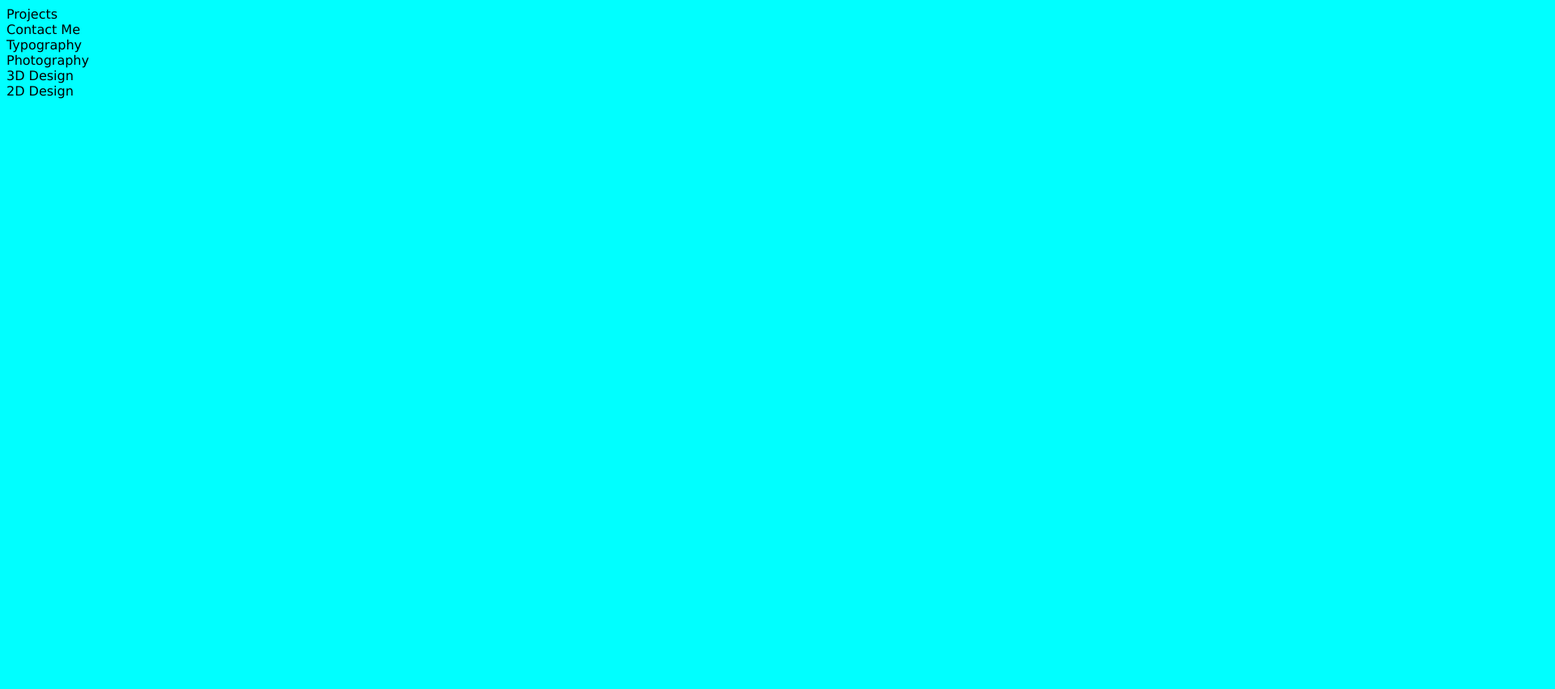
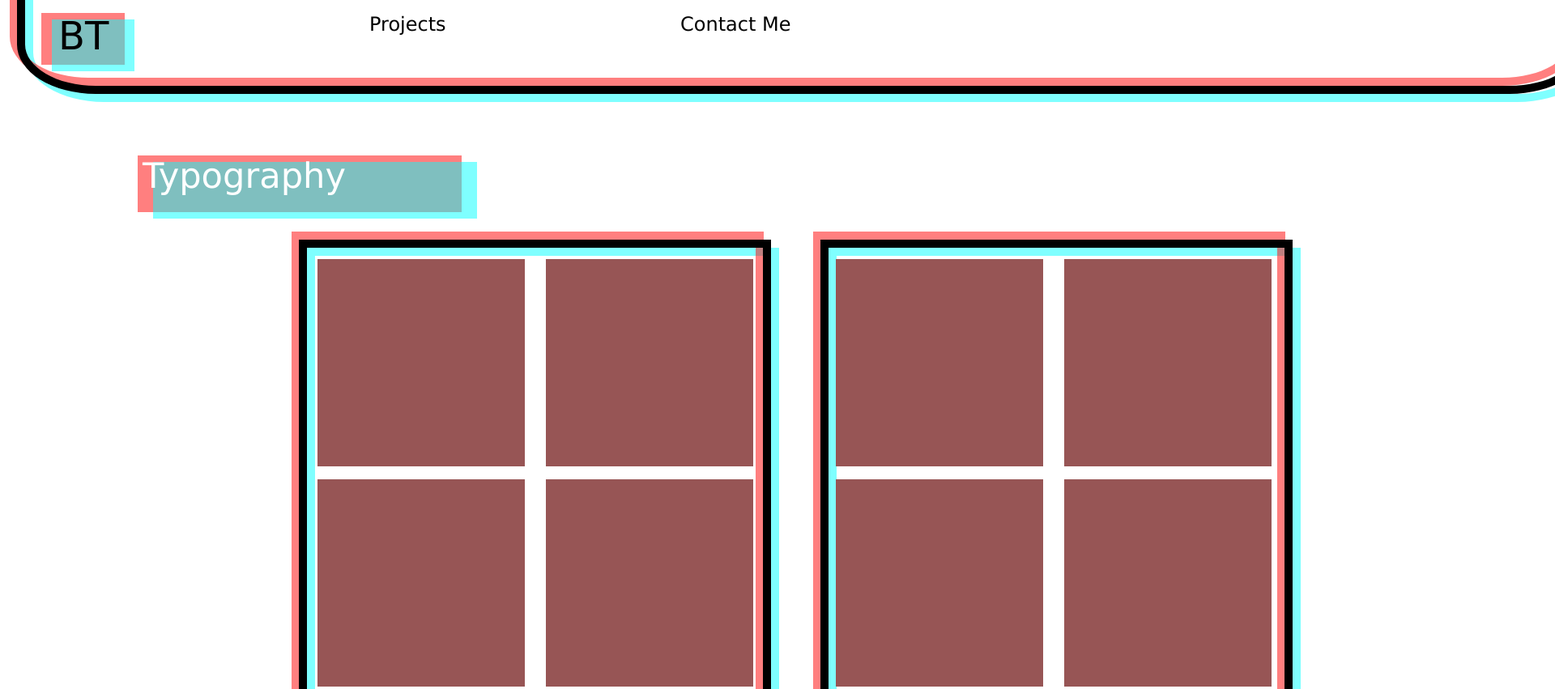
Before and after one commit to Timonz4ksu/Timonz4ksu.github.io, a plain HTML site: page index.html in a window 1280 px wide. Shown: the top 851 px of the page at 81% size, 1920 px wide, since content can reach past the window. Before the commit the page ends 800 px from the top, so only its background shows below. Drawn offline with Linux system fonts and the light colour scheme.

Commit message:
Big Updates

```diff
--- a/index.html
+++ b/index.html
@@ -8,8 +8,11 @@
         <link rel="stylesheet" href="style.css">
     </head>
     <body>
-        <div class="headder">
-            <div class="bt"></div>
+        <div class="headder"></div>
+        <div class="headderlinks">
+            <div class="bt">
+                <div class="btlink">BT</div>
+            </div>
             <div class="projectstab">Projects</div>
             <div class="contactmetab">Contact Me</div>
         </div>
@@ -18,69 +21,85 @@
                 <div class="title">
                     Typography
                 </div>
+                <div class="photos">
                     <div class="imggroup">
                         <div class="squarepreview"></div>
                         <div class="squarepreview"></div>
                         <div class="squarepreview"></div>
                         <div class="squarepreview"></div>
                     </div>
+                    <div class="imggroupoutline"></div>
                     <div class="imggroup">
                         <div class="squarepreview"></div>
                         <div class="squarepreview"></div>
                         <div class="squarepreview"></div>
                         <div class="squarepreview"></div>
                     </div>
+                    <div class="imggroupoutline2"></div>
+                </div>
             </div>
             <div class="project">
                 <div class="title">
                     Photography
                 </div>
+                <div class="photos">
                     <div class="imggroup">
                         <div class="squarepreview"></div>
                         <div class="squarepreview"></div>
                         <div class="squarepreview"></div>
                         <div class="squarepreview"></div>
                     </div>
+                    <div class="imggroupoutline"></div>
                     <div class="imggroup">
                         <div class="squarepreview"></div>
                         <div class="squarepreview"></div>
                         <div class="squarepreview"></div>
                         <div class="squarepreview"></div>
                     </div>
+                    <div class="imggroupoutline2"></div>
+                </div>
             </div>
             <div class="project">
                 <div class="title">
                     3D Design
                 </div>
+                <div class="photos">
                     <div class="imggroup">
                         <div class="squarepreview"></div>
                         <div class="squarepreview"></div>
                         <div class="squarepreview"></div>
                         <div class="squarepreview"></div>
                     </div>
+                    <div class="imggroupoutline"></div>
                     <div class="imggroup">
                         <div class="squarepreview"></div>
                         <div class="squarepreview"></div>
                         <div class="squarepreview"></div>
                         <div class="squarepreview"></div>
                     </div>
+                    <div class="imggroupoutline2"></div>
+                </div>
             </div>
             <div class="project">
                 <div class="title">
                     2D Design
                 </div>
+                <div class="photos">
                     <div class="imggroup">
                         <div class="squarepreview"></div>
                         <div class="squarepreview"></div>
                         <div class="squarepreview"></div>
                         <div class="squarepreview"></div>
                     </div>
+                    <div class="imggroupoutline"></div>
                     <div class="imggroup">
                         <div class="squarepreview"></div>
                         <div class="squarepreview"></div>
                         <div class="squarepreview"></div>
                         <div class="squarepreview"></div>
                     </div>
+                    <div class="imggroupoutline2"></div>
+                </div>
             </div>
         </div>
     </body>
--- a/style.css
+++ b/style.css
@@ -1,7 +1,212 @@
 body{
-    background-color: aqua;
+    background-color: rgb(255, 255, 255);
     font-family: 'Lucida Sans', 'Lucida Sans Regular', 'Lucida Grande', 'Lucida Sans Unicode', Geneva, Verdana, sans-serif;
+    font-size: 1.5em;
 }
+.headder{
+    height: 150vh;
+    width: 150vw;
+    margin: auto;
+    margin-top: -140vh;
+    margin-left: 1vw;
+    position: absolute;
+    border: 10px solid black;
+    border-radius: 5%;
+}
+.headder:after{
+    content: "";
+    display: block;
+    position: absolute;
+    height: 150vh;
+    width: 150vw;
+    margin-top: -2.5vh;
+    margin-left: -1.5vw;
+    border: 10px solid #FF0000;
+    border-radius: 5%;
+    opacity: 0.5;
+    z-index: -10;
+}
+.headder:before{
+    content: "";
+    display: block;
+    position: absolute;
+    height: 150vh;
+    width: 150vw;
+    margin-top: 0vh;
+    margin-left: 0vw;
+    border: 10px solid #00FFFF;
+    border-radius: 5%;
+    opacity: 0.5;
+    z-index: -10;
+}
+.headderlinks{
+    display: grid;
+    grid-template-columns: 30vw 30vw 20vw;
+    margin-left: 5vw;
+    margin-top: 2vh;
+    margin-bottom: 15vh;
+}
+.bt{
+
+}
+.bt:before{
+    background-color: #00FFFF;
+    content: "";
+    display: block;
+    position: absolute;
+    height: 8vh;
+    width: 8vw;
+    top: 3vh;
+    left: 5vw;
+    opacity: 0.5;
+    z-index: -8;
+}
+.bt:after{
+    background-color: #FF0000;
+    content: "";
+    display: block;
+    position: absolute;
+    height: 8vh;
+    width: 8vw;
+    top: 2vh;
+    left: 4vw;
+    opacity: 0.5;
+    z-index: -10;
+}
+.btlink{
+    font-size: 2em;
+}
+.main{
+    display: grid;
+    grid-template-rows: 80vh 80vh 80vh 80vh;
+    margin-left: 10vw;
+    font-size: 1.8em;
+    color: rgb(255, 255, 255);
+    row-gap: 15vh;
+}
+.project{
+
+}
+.title{
+    height: 80px;
+    width: 320px;
+    margin: auto;
+    position: relative;
+    margin-left: 40px;
+}
+.title:before{
+    background-color: #FF0000;
+    content: "";
+    display: block;
+    position: absolute;
+    height: 70px;
+    width: 400px;
+    top: 0vh;
+    left: -.5vw;
+    opacity: 0.5;
+    z-index: -10;
+}
+.title:after{
+    background-color: #00FFFF;
+    content: "";
+    display: block;
+    position: absolute;
+    height: 70px;
+    width: 400px;
+    top: 1vh;
+    left: 1vw;
+    opacity: 0.5;
+    z-index: -10;
+}
+.photos{
+    display: grid;
+    grid-template-columns: 50vw 50vw;
+
+}
+.imggroup{
+    margin-left: 20vw;
+    margin-top: 6vh;
+    display: grid;
+    grid-template-columns: 20vw 20vw;
+    grid-template-rows: 20vw 20vw;
+    column-gap: 2vw;
+    row-gap: 2vh;
+}
+.imggroupoutline{
+    height: 76.5vh;
+    width: 44vw;
+    margin: auto;
+    margin-top: 3vh;
+    margin-left: 18.2vw;
+    position: absolute;
+    border: 10px solid black;
+}
+.imggroupoutline:before{
+    content: "";
+    display:  block;
+    height: 76.5vh;
+    width: 44vw;
+    margin: auto;
+    margin-top: 0vh;
+    margin-left: 0vw;
+    position: absolute;
+    border: 10px solid #00FFFF;
+    opacity: 0.5;
+    z-index: -10;
+}
+.imggroupoutline:after{
+    content: "";
+    display:  block;
+    height: 76.5vh;
+    width: 44vw;
+    margin: auto;
+    margin-top: -2.5vh;
+    margin-left: -1.5vw;
+    position: absolute;
+    border: 10px solid #FF0000;
+    opacity: 0.5;
+    z-index: -10;
+}
+.imggroupoutline2{
+    height: 76.5vh;
+    width: 44vw;
+    margin: auto;
+    margin-top: 3vh;
+    margin-left: 68.5vw;
+    position: absolute;
+    border: 10px solid black;
+}
+.imggroupoutline2:before{
+    content: "";
+    display:  block;
+    height: 76.5vh;
+    width: 44vw;
+    margin: auto;
+    margin-top: 0vh;
+    margin-left: 0vw;
+    position: absolute;
+    border: 10px solid #00FFFF;
+    opacity: 0.5;
+    z-index: -10;
+}
+.imggroupoutline2:after{
+    content: "";
+    display:  block;
+    height: 76.5vh;
+    width: 44vw;
+    margin: auto;
+    margin-top: -2.5vh;
+    margin-left: -1.5vw;
+    position: absolute;
+    border: 10px solid #FF0000;
+    opacity: 0.5;
+    z-index: -10;
+}
+.squarepreview{
+    background-color: rgb(151, 85, 85);
+}
+
+
 
 
 @media only screen and (max-width: 800px) {
```
Lines whose indentation alone changed are shown as unchanged.
